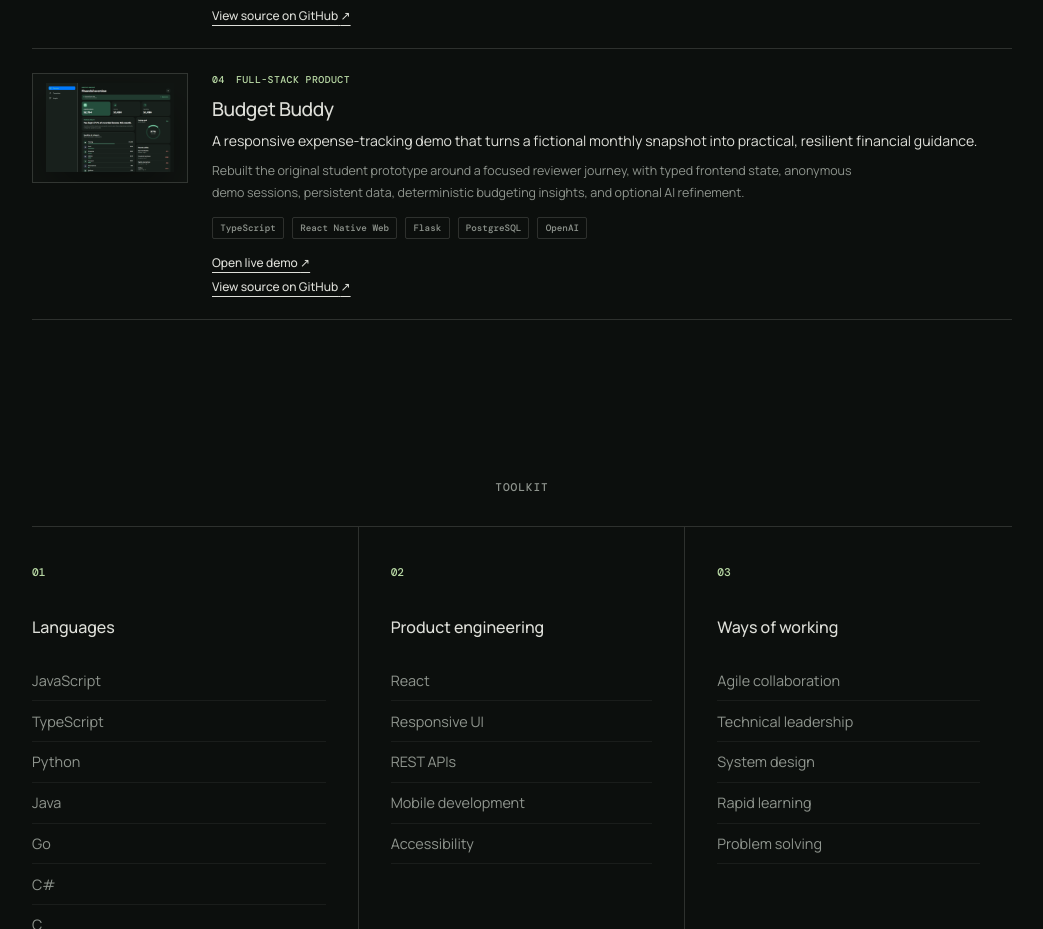
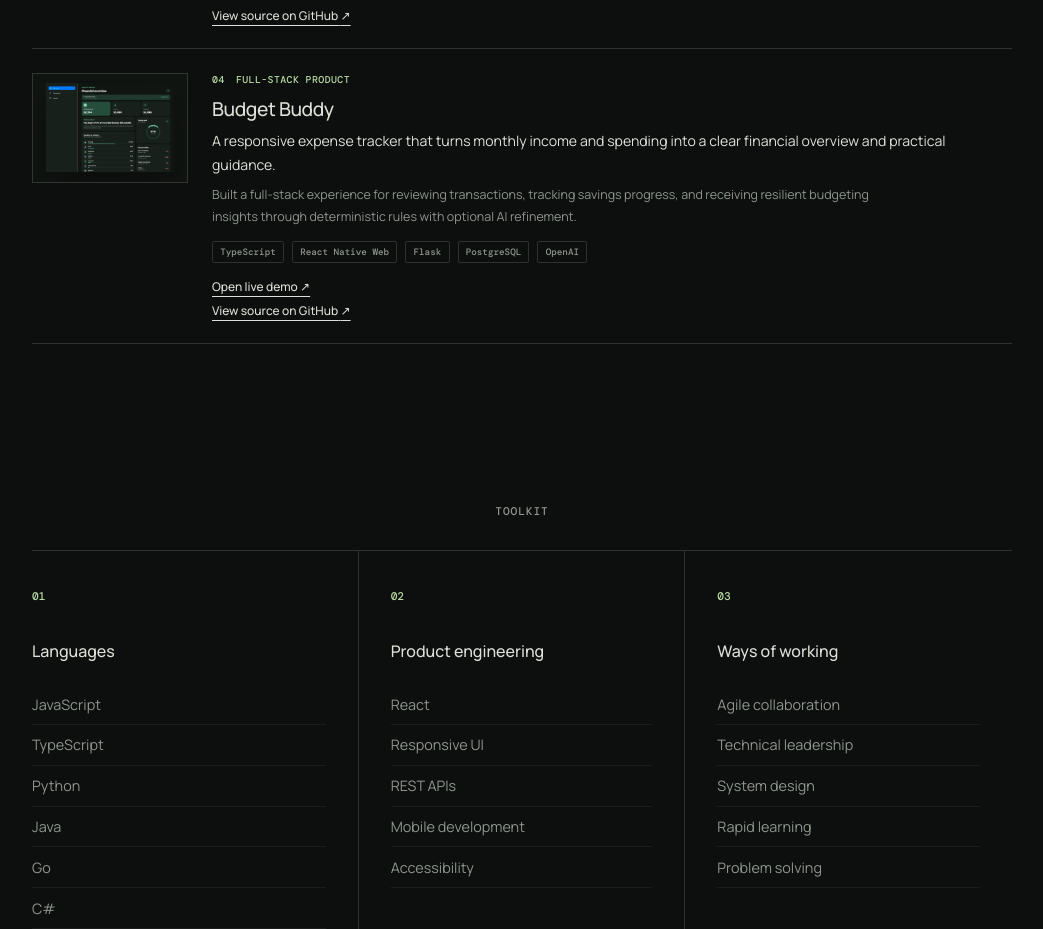
Before and after one commit to toeneeoh/toeneeoh.github.io, a React (Create React App) app: page / in a window 1280 px wide. Shown: the part 820-1749 px from the top of the page, without its empty margins (118-1161 px from the left). Built offline with nearby package versions, Linux system fonts and the light colour scheme.

Commit message:
refine Budget Buddy project description

```diff
--- a/src/components/Projects/Projects.js
+++ b/src/components/Projects/Projects.js
@@ -7,7 +7,7 @@ const projects = [
   { number:'01', title:'Curse of Time: Nevermore', label:'Game systems · Legacy modernization', summary:'An actively maintained action RPG built inside Warcraft III, carrying forward nearly two decades of community development.', contribution:'Co-maintain a large inherited codebase, modernizing its architecture from vJASS to Lua while extending gameplay systems and preserving compatibility with an established player experience.', tags:['Lua','vJASS','Game systems','Legacy migration','Collaboration'], url:'https://github.com/toeneeoh/curse-of-time', visual:'CoT', visualDetail:'719+ commits · Warcraft III RPG' },
   { number:'02', title:'COBOL to Python', label:'Compiler engineering · Developer tools', summary:'A typed, staged transpiler that converts a documented subset of COBOL into readable Python.', contribution:'Designed a compiler pipeline spanning lexical analysis, parsing, typed AST construction, semantic validation, and code generation—with automated tests and a Pyodide-powered browser interface.', tags:['Python','Compilers','Typed AST','Pyodide','Automated testing'], url:'https://toeneeoh.github.io/cobol-to-python/', linkLabel:'Open live site', visual:'COBOL → Python', visualDetail:'Lexer · Parser · Semantics · Generator' },
   { number:'03', title:'Music Visualizer', label:'Audio engineering · Desktop', summary:'A Java audio player that transforms live frequency data into a responsive visual experience.', contribution:'Explored digital signal processing, implemented Fast Fourier Transform-based frequency analysis, and handled multiple audio file formats in a focused desktop application.', tags:['Java','FFT','Audio processing','Desktop UI'], url:'https://github.com/toeneeoh/java-music-visualizer', image:visualizer, imageAlt:'Music Visualizer interface showing colorful audio bands' },
-  { number:'04', title:'Budget Buddy', label:'Full-stack product', summary:'A responsive expense-tracking demo that turns a fictional monthly snapshot into practical, resilient financial guidance.', contribution:'Rebuilt the original student prototype around a focused reviewer journey, with typed frontend state, anonymous demo sessions, persistent data, deterministic budgeting insights, and optional AI refinement.', tags:['TypeScript','React Native Web','Flask','PostgreSQL','OpenAI'], url:'https://github.com/toeneeoh/Expense-Tracker', demoUrl:'https://expense-tracker.toeneeoh.workers.dev', image:dashboard, imageAlt:'Budget Buddy financial overview in dark mode' },
+  { number:'04', title:'Budget Buddy', label:'Full-stack product', summary:'A responsive expense tracker that turns monthly income and spending into a clear financial overview and practical guidance.', contribution:'Built a full-stack experience for reviewing transactions, tracking savings progress, and receiving resilient budgeting insights through deterministic rules with optional AI refinement.', tags:['TypeScript','React Native Web','Flask','PostgreSQL','OpenAI'], url:'https://github.com/toeneeoh/Expense-Tracker', demoUrl:'https://expense-tracker.toeneeoh.workers.dev', image:dashboard, imageAlt:'Budget Buddy financial overview in dark mode' },
 ];
 
 export default function Projects() {
```
